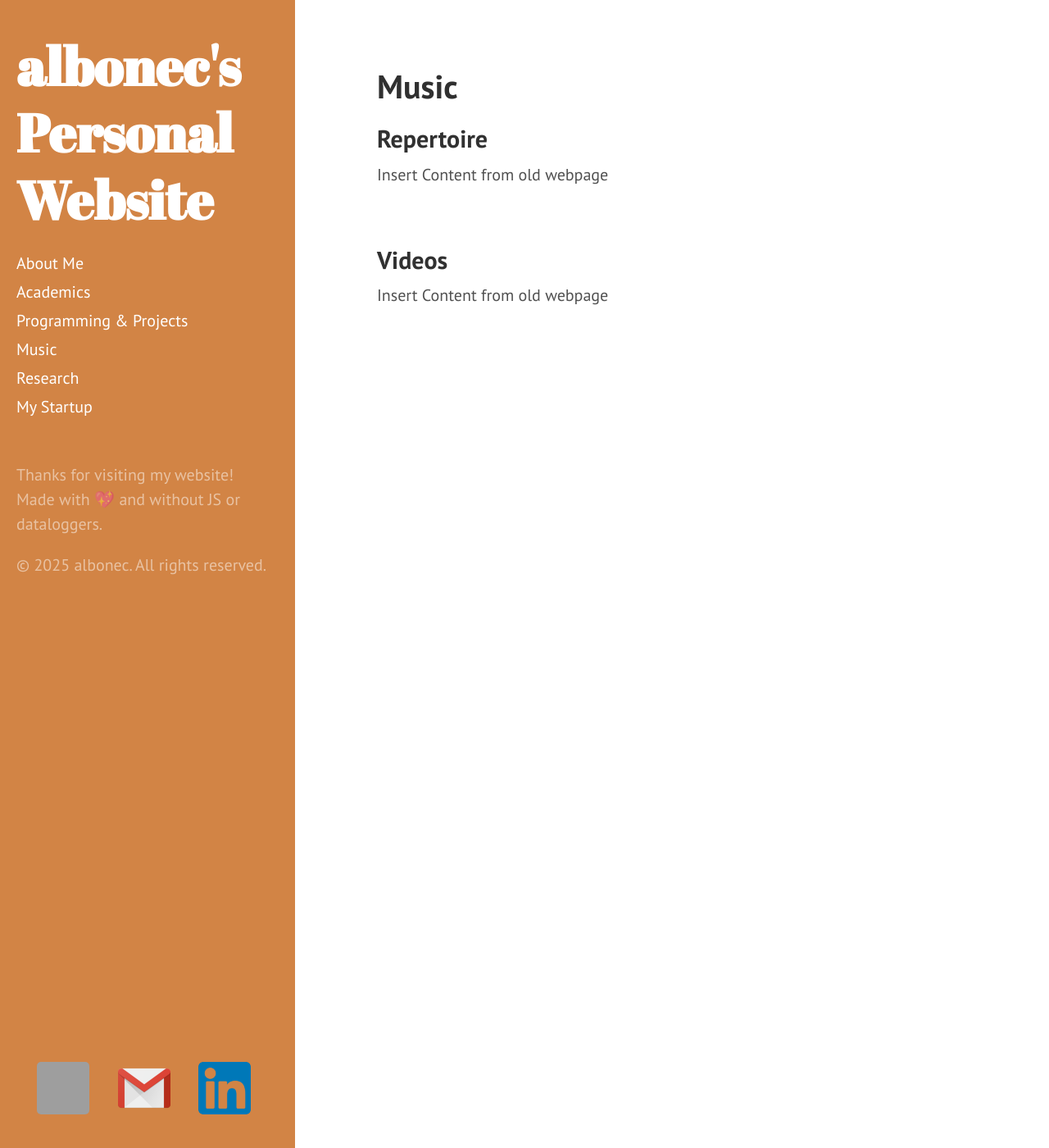
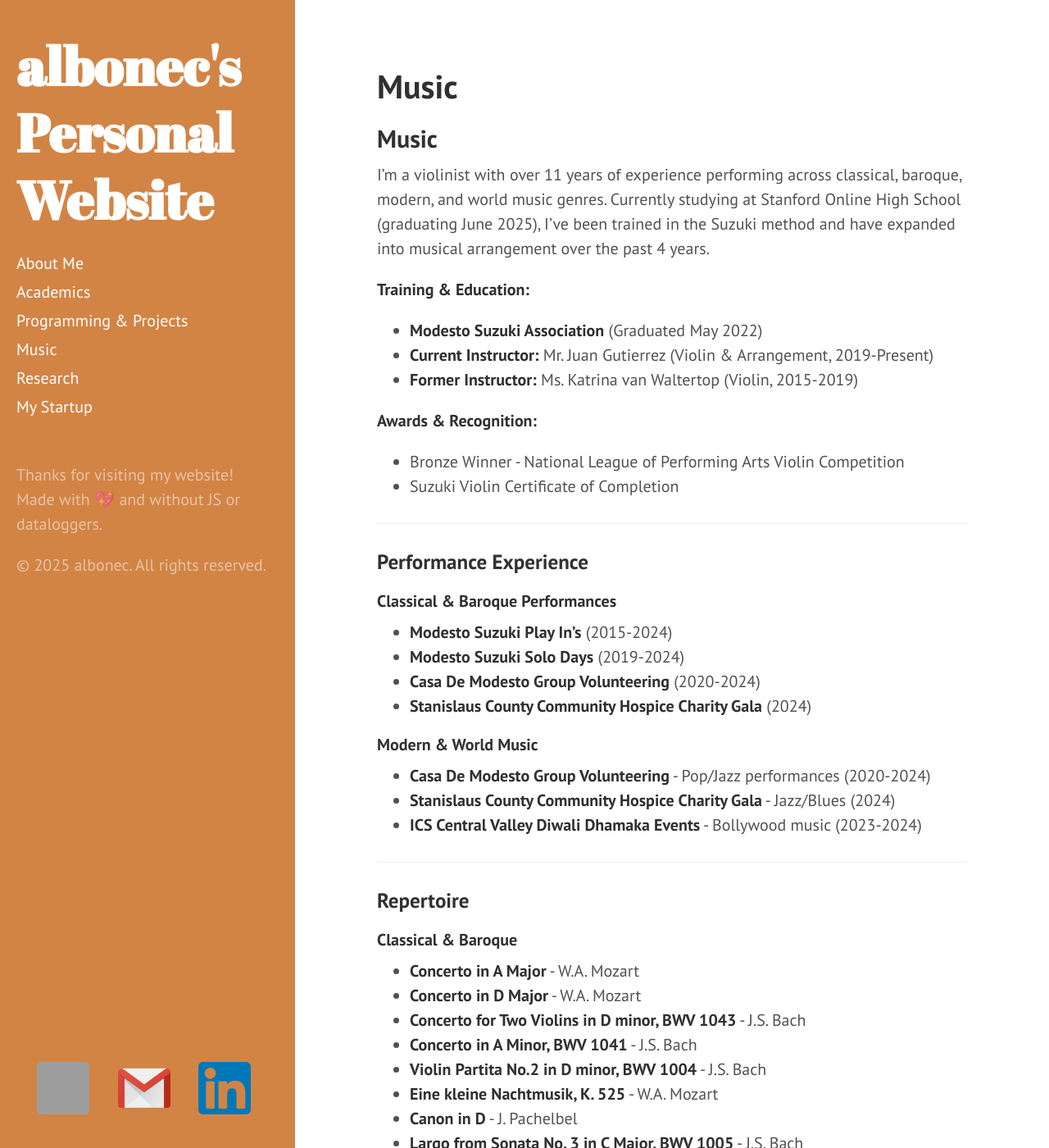
Before and after one commit to albonec/albonec.github.io, a Jekyll site: the page built from music.md, in a window 1280 px wide and 1400 px high. Shown: the whole window at 82% size. Built offline with Jekyll 4.4.1, drawn with Linux system fonts in a browser that asks for light colours; some of the changed text lies outside the part shown; grey boxes are pictures that could not be loaded.

Commit message:
added some project entries

```diff
--- a/music.md
+++ b/music.md
@@ -3,10 +3,68 @@ layout: page
 title: Music
 ---
 
-## Repertoire
-Insert Content from old webpage
+## Music
+
+I'm a violinist with over 11 years of experience performing across classical, baroque, modern, and world music genres. Currently studying at Stanford Online High School (graduating June 2025), I've been trained in the Suzuki method and have expanded into musical arrangement over the past 4 years.
+
+**Training & Education:**
+- **Modesto Suzuki Association** (Graduated May 2022)
+- **Current Instructor:** Mr. Juan Gutierrez (Violin & Arrangement, 2019-Present)
+- **Former Instructor:** Ms. Katrina van Waltertop (Violin, 2015-2019)
+
+**Awards & Recognition:**
+- Bronze Winner - National League of Performing Arts Violin Competition
+- Suzuki Violin Certificate of Completion
+
+---
+
+### Performance Experience
+
+#### Classical & Baroque Performances
+- **Modesto Suzuki Play In's** (2015-2024)
+- **Modesto Suzuki Solo Days** (2019-2024)
+- **Casa De Modesto Group Volunteering** (2020-2024)
+- **Stanislaus County Community Hospice Charity Gala** (2024)
+
+#### Modern & World Music
+- **Casa De Modesto Group Volunteering** - Pop/Jazz performances (2020-2024)
+- **Stanislaus County Community Hospice Charity Gala** - Jazz/Blues (2024)
+- **ICS Central Valley Diwali Dhamaka Events** - Bollywood music (2023-2024)
+
+---
+
+### Repertoire
+
+#### Classical & Baroque
+- **Concerto in A Major** - W.A. Mozart
+- **Concerto in D Major** - W.A. Mozart
+- **Concerto for Two Violins in D minor, BWV 1043** - J.S. Bach
+- **Concerto in A Minor, BWV 1041** - J.S. Bach
+- **Violin Partita No.2 in D minor, BWV 1004** - J.S. Bach
+- **Eine kleine Nachtmusik, K. 525** - W.A. Mozart
+- **Canon in D** - J. Pachelbel
+- **Largo from Sonata No. 3 in C Major, BWV 1005** - J.S. Bach
+- **Preludio from Sonata in E Minor, BWV 1023** - J.S. Bach
+- **Sonata No. 11 in G Minor** - H. Eccles
+- **Sonata in A Major, HWV 361** - G.F. Handel
+- **Gigue** - J.S. Bach
+- **La Folia** - A. Corelli
+- **Allegro** - J.H. Fiocco
+
+#### Modern & Arranged Works
+- **The Entertainer** - Scott Joplin
+- **A Thousand Years** - Christina Perri
+- **Hungarian Dance** - J. Brahms *(Self-Arranged)*
+- **Czardas** - V. Monti
+- **Yeh Ladka Hai Allah** - Jatin-Lalit *(Self-Arranged)*
+- **Quien Sera** - Pablo Beltran Ruiz
+- **Por Una Cabeza** - Carlos Gardel
+- **La Paloma** - Sebastián Iradier
+- **Santa Lucia** - Sicilian Folk Song
+- **Jesu, Joy of Man's Desiring** - J.S. Bach
+
+#### Musical Styles
+Classical • Baroque • Jazz • Bollywood • Other Modern
 
 <br>
-
-## Videos
-Insert Content from old webpage
+---
```
